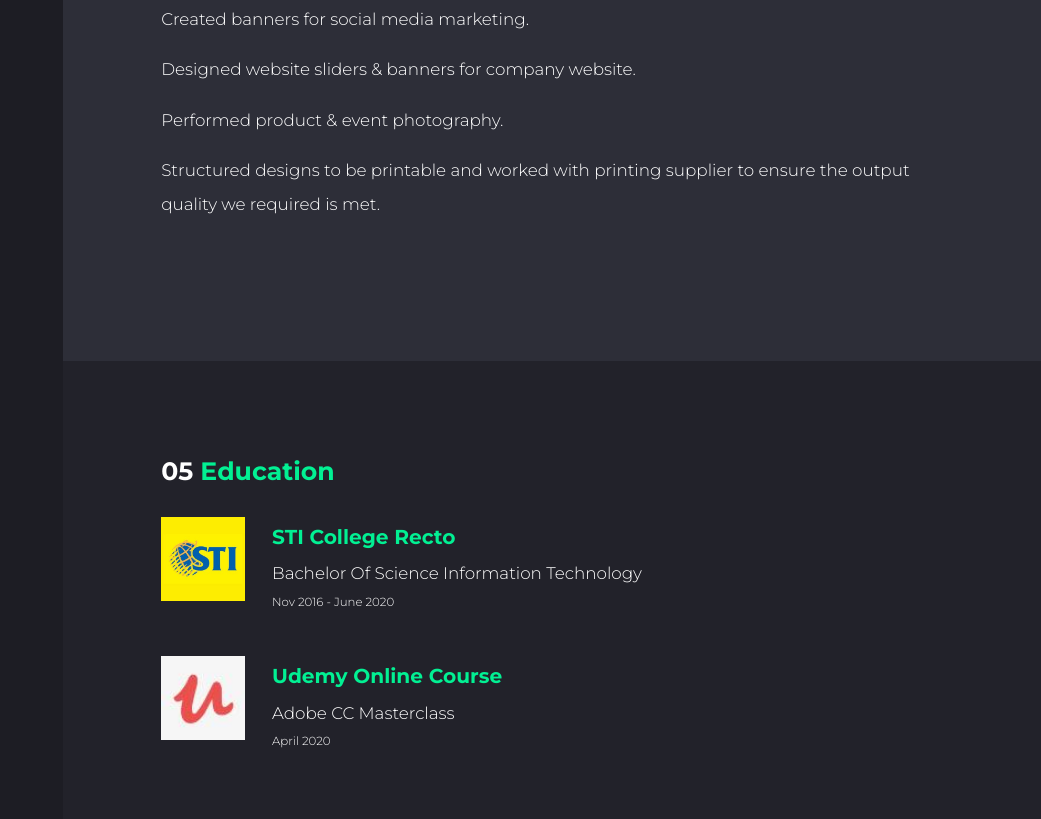
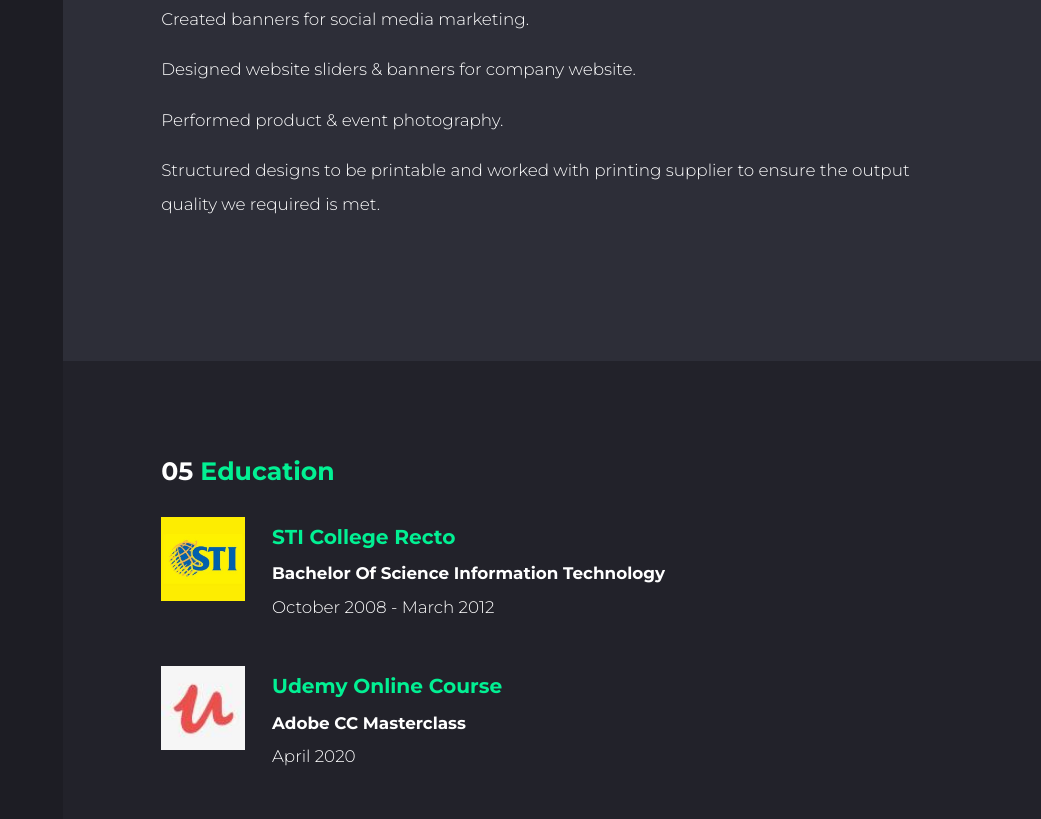
Before and after one commit to arandamarkjayson/portfolio, a website: page index.html in a window 1280 px wide. Shown: the part 4299-5118 px from the top of the page, without its empty margins (239-1280 px from the left). Drawn offline with Linux system fonts and the light colour scheme; a web font is replaced by a local one.

Commit message:
update-5

```diff
--- a/index.html
+++ b/index.html
@@ -235,8 +235,9 @@
             <img class="experiences__image" src="images/noon-logo.jpg">
             <section>
               <h2 class="experiences__item--company">noon</h2>
+              <p class="experiences__item--position">Graphic Designer</p>
               <p class="experiences__item--date">Nov 2016 - June 2020</p>
-              <p class="experiences__item--position">Graphic Designer</p>
+
             </section>
 
             <p class="experiences__item--task">Created mock up for each every task that has multiple banners in one
@@ -260,8 +261,9 @@
             <img class="experiences__image" src="images/sivvi-logo.jpg">
             <section>
               <h2 class="experiences__item--company">SIVVI owned by noon</h2>
+              <p class="experiences__item--position">Graphic Designer</p>
               <p class="experiences__item--date">Nov 2016 - June 2020</p>
-              <p class="experiences__item--position">Graphic Designer</p>
+
             </section>
 
             <p class="experiences__item--task">Created mock up for each every task that has multiple banners in one
@@ -297,8 +299,9 @@
             <img class="experiences__image" src="images/gwd-logo.jpg">
             <section>
               <h2 class="experiences__item--company">GWD</h2>
+              <p class="experiences__item--position">Graphic Designer</p>
               <p class="experiences__item--date">October 2012 - October 2016</p>
-              <p class="experiences__item--position">Graphic Designer</p>
+
             </section>
 
             <p class="experiences__item--task">Designed and produced marketing materials including brochures, flyers,
@@ -353,8 +356,10 @@
             <section>
               <h2 class="educations__item--school">STI College Recto</h2>
               <p class="educations__item--course">Bachelor Of Science Information Technology</p>
-              <p class="educations__item--date">Nov 2016 - June 2020</p>
+              <p class="educations__item--date">October 2008 - March 2012</p>
+
             </section>
+
           </section>
           <section class="educations__item--list">
             <img class="educations__image" src="images/udemy-logo.jpg">
--- a/sass/_home.scss
+++ b/sass/_home.scss
@@ -281,11 +281,6 @@
             font-size: 2rem;
         }
 
-        &--course {
-            font-size: 1.4rem;
-            font-weight: 700;
-        }
-
 
 
 
@@ -345,6 +340,10 @@
             line-height: 2;
             padding-bottom: 5rem;
 
+            @media only screen and (max-width: $bp-smallest) {
+                line-height: 1.6;
+            }
+
 
         }
 
@@ -355,7 +354,12 @@
         }
 
         &--date {
-            font-size: 1.4rem;
+            font-size: 2rem;
+        }
+
+        &--course {
+            font-size: 2rem;
+            font-weight: 700;
         }
 
 
```
Also changed, not shown: css/style.css.
